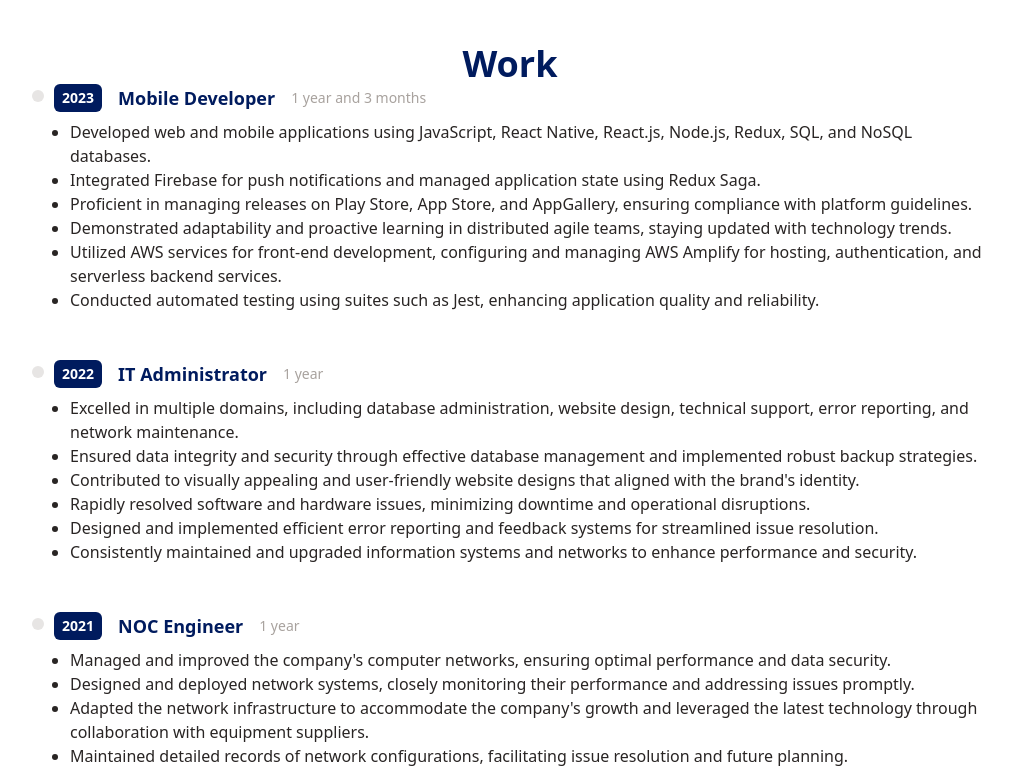
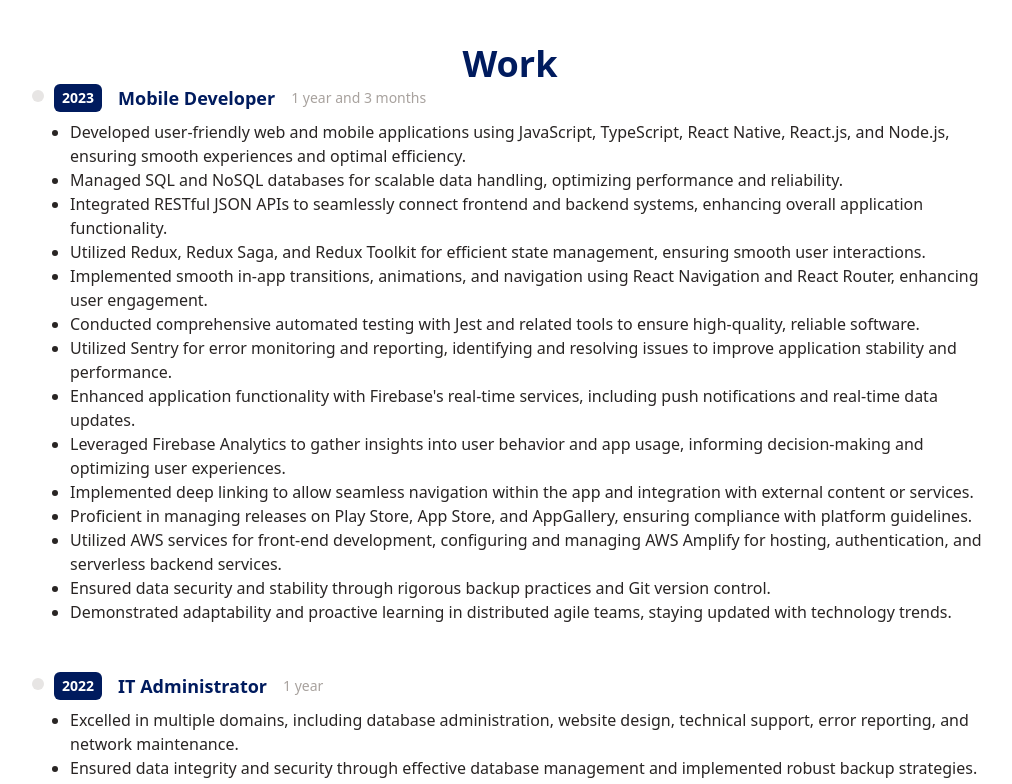
Before and after one commit to myatthiri98/portfolio_MTK, a React (Vite) app: page / in a window 1280 px wide. Shown: the part 820-1604 px from the top of the page, without its empty margins (162-1174 px from the left). Built offline with nearby package versions, Linux system fonts and the light colour scheme.

Commit message:
feat: add working experience
feat: add working experience

```diff
--- a/src/components/Work.jsx
+++ b/src/components/Work.jsx
@@ -7,12 +7,20 @@ const data = [
     title: "Mobile Developer",
     duration: "1 year and 3 months",
     details: [
-      "Developed web and mobile applications using JavaScript, React Native, React.js, Node.js, Redux, SQL, and NoSQL databases.",
-      "Integrated Firebase for push notifications and managed application state using Redux Saga.",
+      "Developed user-friendly web and mobile applications using JavaScript, TypeScript, React Native, React.js, and Node.js, ensuring smooth experiences and optimal efficiency.",
+      "Managed SQL and NoSQL databases for scalable data handling, optimizing performance and reliability.",
+      "Integrated RESTful JSON APIs to seamlessly connect frontend and backend systems, enhancing overall application functionality.",
+      "Utilized Redux, Redux Saga, and Redux Toolkit for efficient state management, ensuring smooth user interactions.",
+      "Implemented smooth in-app transitions, animations, and navigation using React Navigation and React Router, enhancing user engagement.",
+      "Conducted comprehensive automated testing with Jest and related tools to ensure high-quality, reliable software.",
+      "Utilized Sentry for error monitoring and reporting, identifying and resolving issues to improve application stability and performance.",
+      "Enhanced application functionality with Firebase's real-time services, including push notifications and real-time data updates.",
+      "Leveraged Firebase Analytics to gather insights into user behavior and app usage, informing decision-making and optimizing user experiences.",
+      "Implemented deep linking to allow seamless navigation within the app and integration with external content or services.",
       "Proficient in managing releases on Play Store, App Store, and AppGallery, ensuring compliance with platform guidelines.",
-      "Demonstrated adaptability and proactive learning in distributed agile teams, staying updated with technology trends.",
       "Utilized AWS services for front-end development, configuring and managing AWS Amplify for hosting, authentication, and serverless backend services.",
-      "Conducted automated testing using suites such as Jest, enhancing application quality and reliability."
+      "Ensured data security and stability through rigorous backup practices and Git version control.",
+      "Demonstrated adaptability and proactive learning in distributed agile teams, staying updated with technology trends."
     ]
   },
   {
```
